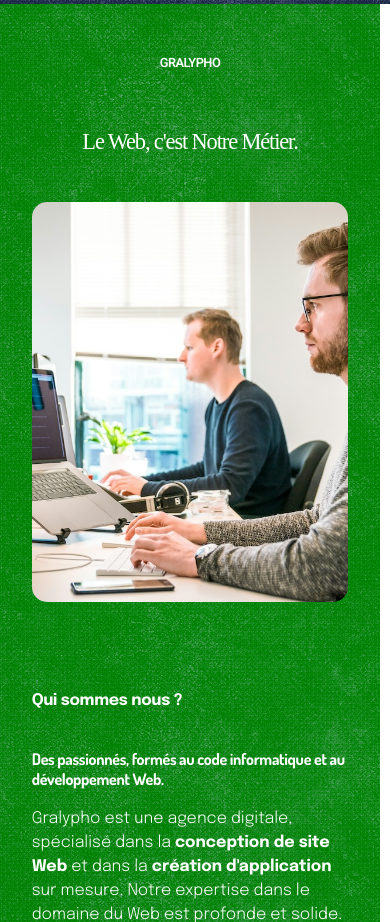
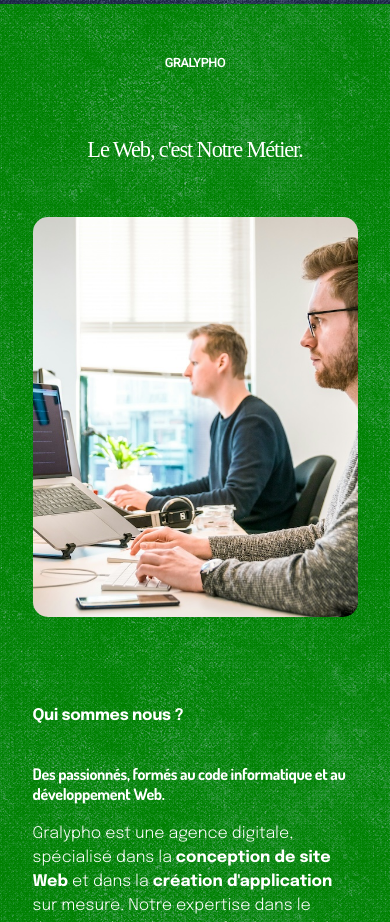
Before and after one commit to Github1234fab/gralyphoWeb, a SvelteKit app: page / in a window 390 px wide. Shown: the part 940-1862 px from the top of the page. Built offline with nearby package versions, Linux system fonts and the light colour scheme; a web font is replaced by a local one.

Commit message:
correction of the difference section

```diff
--- a/src/sections/Difference.svelte
+++ b/src/sections/Difference.svelte
@@ -22,28 +22,35 @@
 	<div class="wrapper-text-difference">
 		<div class="wrapper-difference__title">
 			<h3 class="paragraph">Qui sommes nous ?</h3>
-				<h3 class="answer">Des passionnés, formés au code informatique et au développement Web.</h3>
+			<h3 class="answer">Des passionnés, formés au code informatique et au développement Web.</h3>
 			<br />
 			<p>
 				Gralypho est une agence digitale, spécialisé dans la
 				<span>conception de site Web</span>
 				et dans la
 				<span>création d'application </span>sur mesure. Notre expertise dans le domaine du Web est
-				profonde et solide. Nous sommes implantés dans les monts du Lyonnais, à Vaugneray et
-				Thurins et connecté au monde entier !
+				profonde et solide. Nous sommes implantés dans les monts du Lyonnais, à Vaugneray et Thurins
+				et connecté au monde entier !
 			</p>
 		</div>
 		<br />
 
 		<h3 class="paragraph">Quelles sont nos compétences ?</h3>
-			<h3 class="answer">Seo, Sea, Ux/UI, code côté serveur, code côté client, création de contenu, design, community management ...</h3>
+		<h3 class="answer">
+			Seo, Sea, Ux/UI, code côté serveur, code côté client, création de contenu, design, community
+			management ...
+		</h3>
 		<br />
 
 		<p>
-			Nous sommes formés aux métiers du Web et au code informatique. C'est à dire que nous disposons des  connaissances  nécessaires en
-			<span>design UX/UI, en référencement SEAO et SEA, en norme W3C, en création de contenu textuel
-			et visuel. 	</span>Cela signifie aussi que nous sommes en capacité de gérer le côté serveur et le côté client. En d'autres terme nous savons tout ce qui se passe sous el capot d'une application ou d'un site internet !
-
+			Nous sommes formés aux métiers du Web et au code informatique. C'est à dire que nous disposons
+			des connaissances nécessaires en
+			<span
+				>design UX/UI, en référencement SEAO et SEA, en norme W3C, en création de contenu textuel et
+				visuel.
+			</span>Cela signifie aussi que nous sommes en capacité de gérer le côté serveur et le côté
+			client. En d'autres terme nous savons tout ce qui se passe sous el capot d'une application ou
+			d'un site internet !
 		</p>
 		<br />
 		<h3 class="paragraph">Pourquoi nous faire confiance ?</h3>
@@ -70,9 +77,7 @@
 		height: auto;
 		font-size: 16px;
 		background-color: green;
-		background-image: url("../Assets/png-gralypho/bgFive.png");
-		/* margin: 0px auto; */
-		/* width: calc(100vw - 100px); */
+		background-image: url('../Assets/png-gralypho/bgFive.png');
 	}
 	.img {
 		background-image: url('../Assets/png-gralypho/photoDev.jpg');
@@ -158,7 +163,7 @@
 		align-self: flex-start;
 		margin-top: 40px;
 	}
-	.answer{
+	.answer {
 		font-family: 'Dosis';
 		font-size: var(--m);
 		color: white;
@@ -210,13 +215,13 @@
 		}
 	}
 
-	@media screen and (max-width: 768px) {
+	/* @media screen and (max-width: 768px) {
 		.difference {
 			width: calc(100vw - 10px);
 		}
 		.difference p {
 			column-count: 1;
-		}
+		} */
 
 		/* .title-h3 {
 			font-family: epilogue;
@@ -227,10 +232,8 @@
 			line-height: 25px;
 			width: 100%;
 		} */
-		.difference h2 {
+		/* .difference h2 {
+			line-height: 40px;
+		} */
 
-		line-height: 40px;
-
-	}
-	}
 </style>
```
